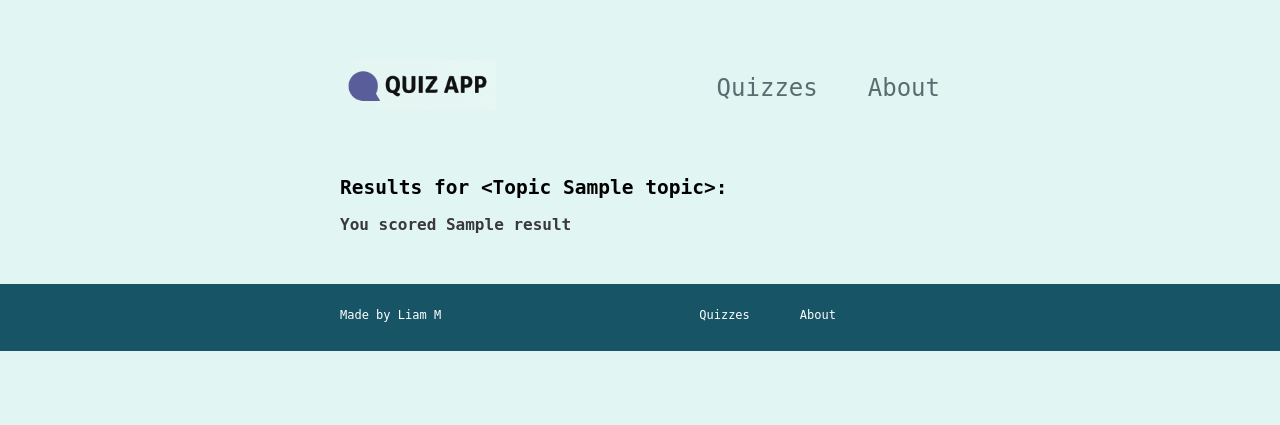
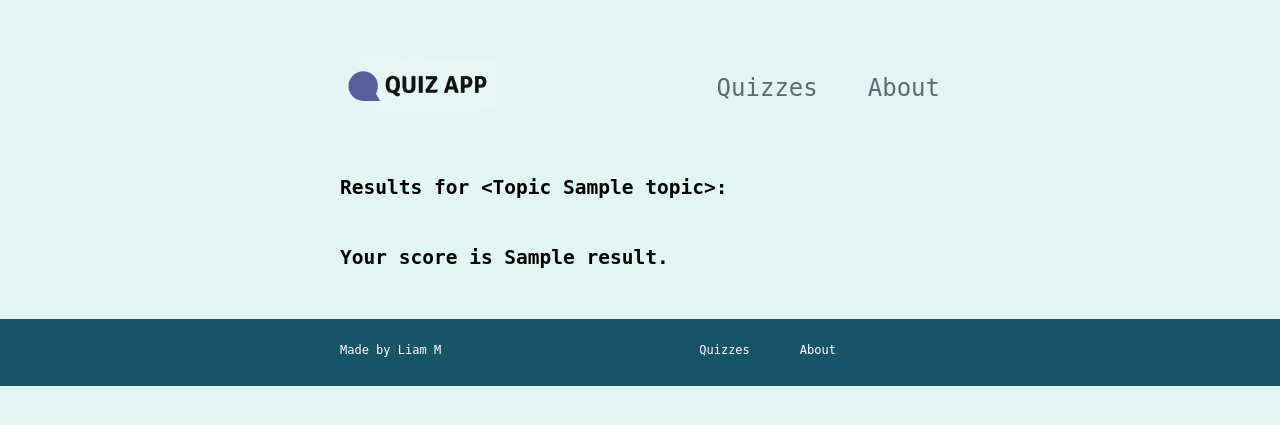
Before and after one commit to twoutrigger/quiz-app, a Flask app: template templates/result.html in a window 1280 px wide. Shown: the top 425 px of the page. Run offline with Flask 3, Linux system fonts and the light colour scheme; tables that the repository leaves empty hold one stand-in row (values such as "Sample post"); the template is opened without the code that fills it: values that come from a table or form of the project are taken from there, most other values are stand-ins (such as "Sample title", 1, 10 or a date in 2020).

Commit message:
resize score

```diff
--- a/templates/result.html
+++ b/templates/result.html
@@ -6,8 +6,9 @@
     <section>
         <h1 class="text__header">Results for {{ topic }}:</h1>
     </section>
+    <br>
     <section>
-        <h3 class="text__paragraph">You scored {{ result }}</h3>
+        <h2>Your score is {{ result }}.</h2>
     </section>
 </div>
 
```
